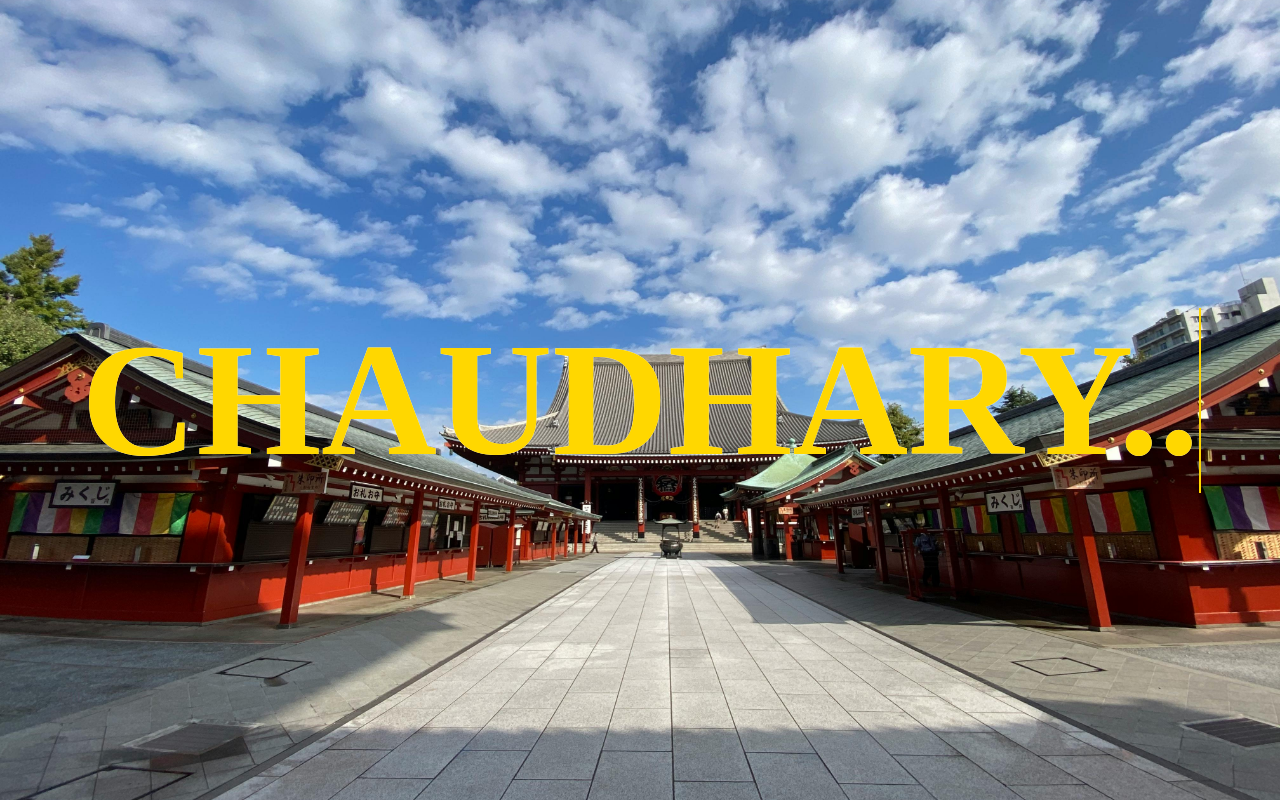
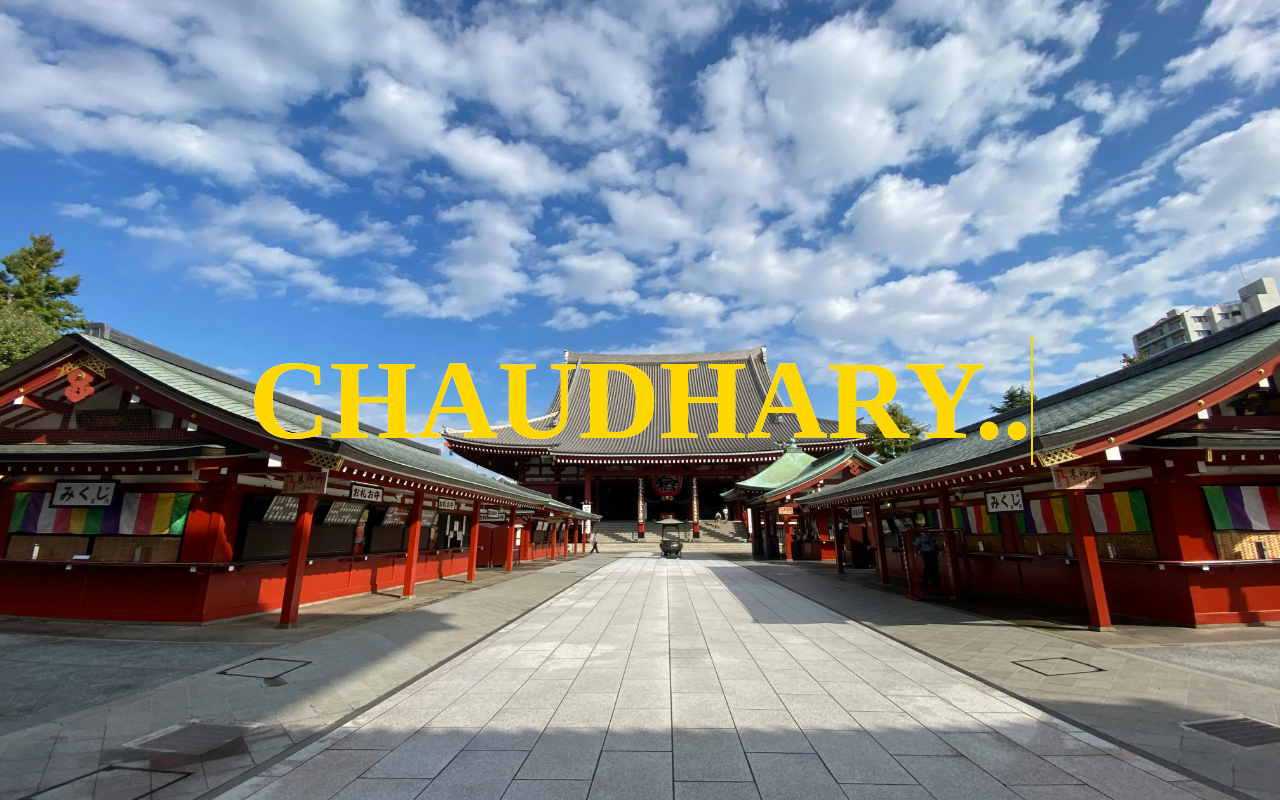
Before and after one commit to chaudharyMit/myFirst, a plain HTML site: page index.html in a window 1280 px wide. Drawn offline with Linux system fonts and the light colour scheme.

Commit message:
Images added

```diff
--- a/style.css
+++ b/style.css
@@ -5,7 +5,7 @@
 }
 
 body {
-    background-image: url('7.jpg');
+    background-image: url('7.webp');
     background-size: cover;
     background-position: center;
     width: 100%;
@@ -17,7 +17,7 @@ body {
 }
 h1{
     text-align: center;
-    font-size: 10rem;
+    font-size: 7rem;
     position: relative;
     text-transform: uppercase;
 }
```
Also changed, not shown: 7.jpg (deleted), 7.webp (added).
